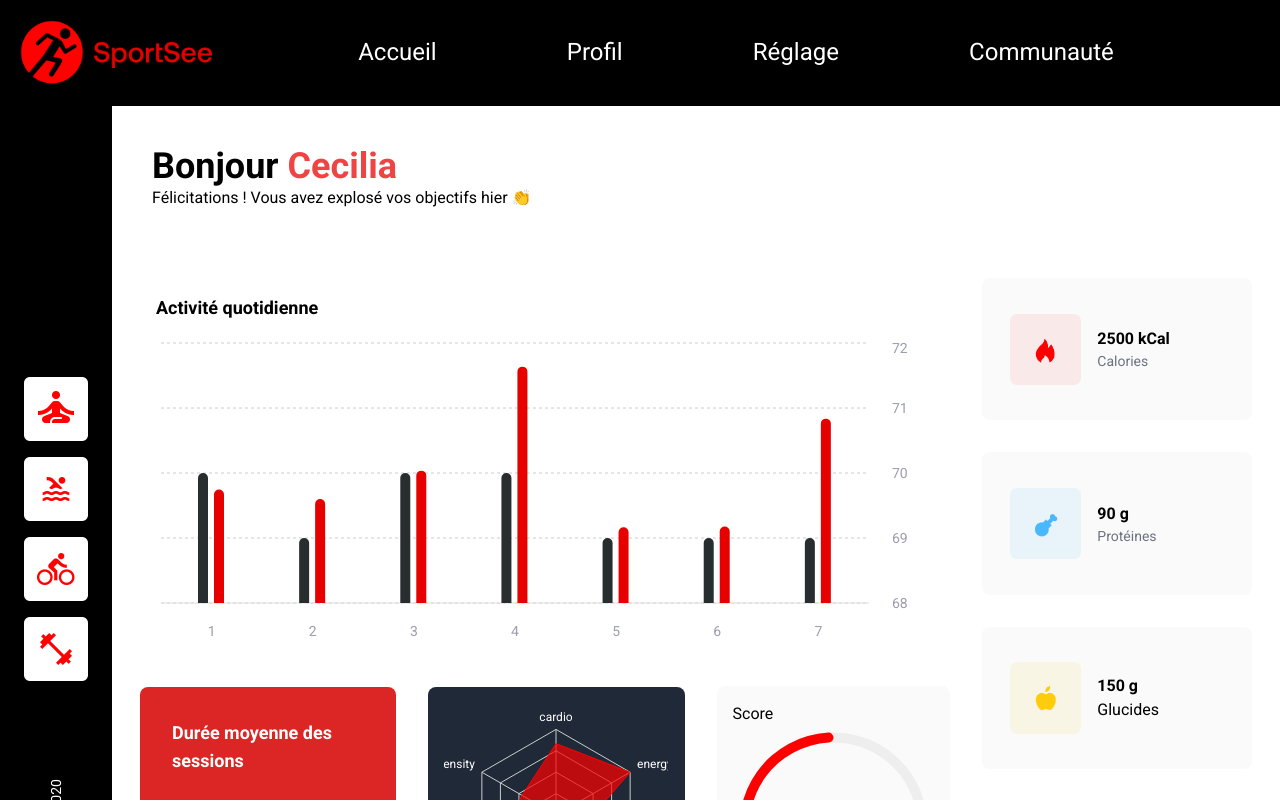
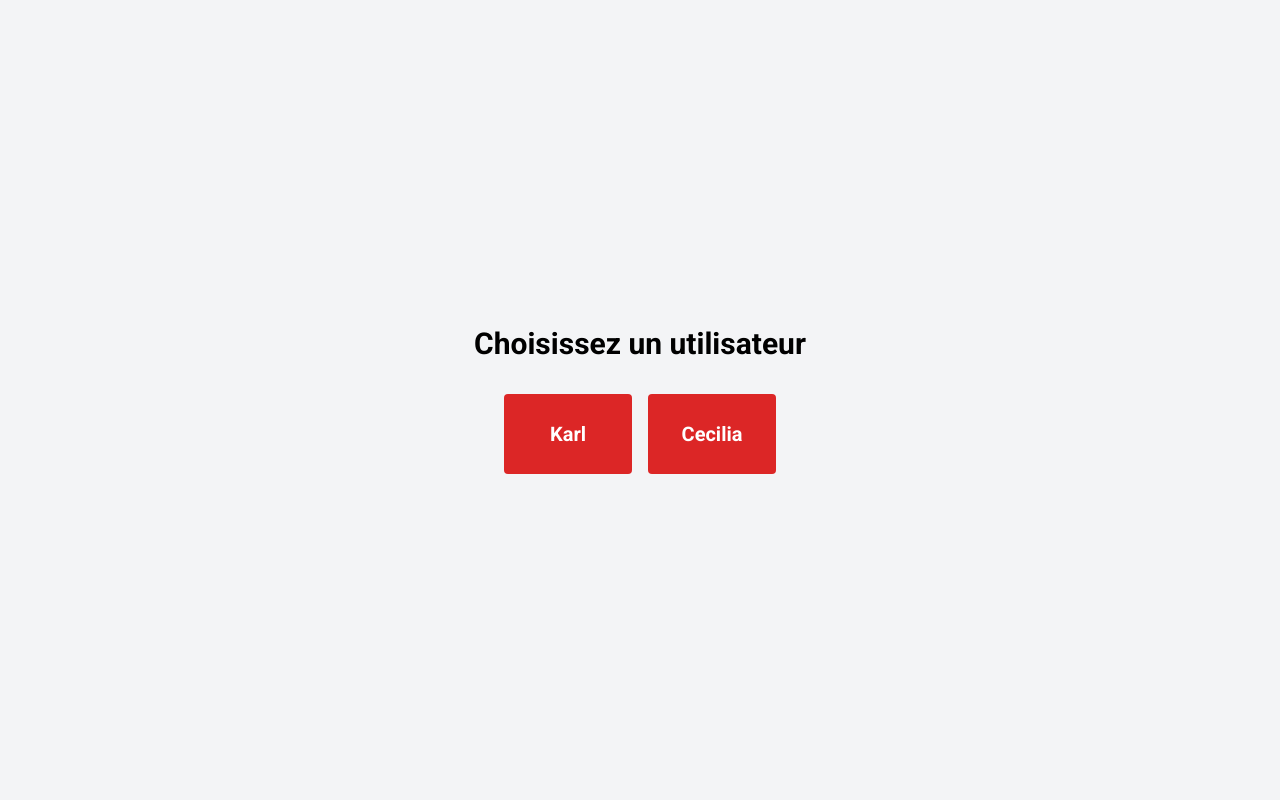
Before and after one commit to D-Sriver/SportSee-Front, a React (Vite) app: page / in a window 1280 px wide. Shown: the top 800 px of the page. Built offline with nearby package versions, Linux system fonts and the light colour scheme.

Commit message:
✨ Crée une page pour switch d'utilisateur

```diff
--- /dev/null
+++ b/src/components/SelectUser.tsx
@@ -0,0 +1,23 @@
+import { Link } from 'react-router-dom';
+
+export default function SelectUser() {
+	return (
+		<div className="flex flex-col items-center justify-center min-h-screen bg-gray-100 animate-fade-in">
+			<h1 className="text-3xl font-bold mb-8">Choisissez un utilisateur</h1>
+			<div className="flex space-x-4">
+				<Link
+					to="/dashboard?userId=12"
+					className="flex justify-center items-center bg-red-600 hover:bg-red-500 w-32 h-14 transition-all duration-300 text-white font-bold py-10 px-12 rounded text-xl transform hover:scale-105"
+				>
+					Karl
+				</Link>
+				<Link
+					to="/dashboard?userId=18"
+					className="flex justify-center items-center bg-red-600 hover:bg-red-500 w-32 h-14 transition-all duration-300 text-white font-bold py-10 px-12 rounded text-xl transform hover:scale-105"
+				>
+					Cecilia
+				</Link>
+			</div>
+		</div>
+	);
+}
--- a/src/main.tsx
+++ b/src/main.tsx
@@ -3,6 +3,7 @@ import ReactDOM from 'react-dom/client';
 import { Route, BrowserRouter as Router, Routes } from 'react-router-dom';
 import App from './App.tsx';
 import Layout from './components/Layout';
+import SelectUser from './components/SelectUser';
 import './index.css';
 import NotFound from './pages/NotFound.tsx';
 
@@ -10,8 +11,9 @@ ReactDOM.createRoot(document.getElementById('root')!).render(
 	<React.StrictMode>
 		<Router>
 			<Routes>
+				<Route path="/" element={<SelectUser />} />
 				<Route element={<Layout />}>
-					<Route path="/" element={<App />} />
+					<Route path="/dashboard" element={<App />} />
 					<Route path="*" element={<NotFound />} />
 				</Route>
 			</Routes>
```
